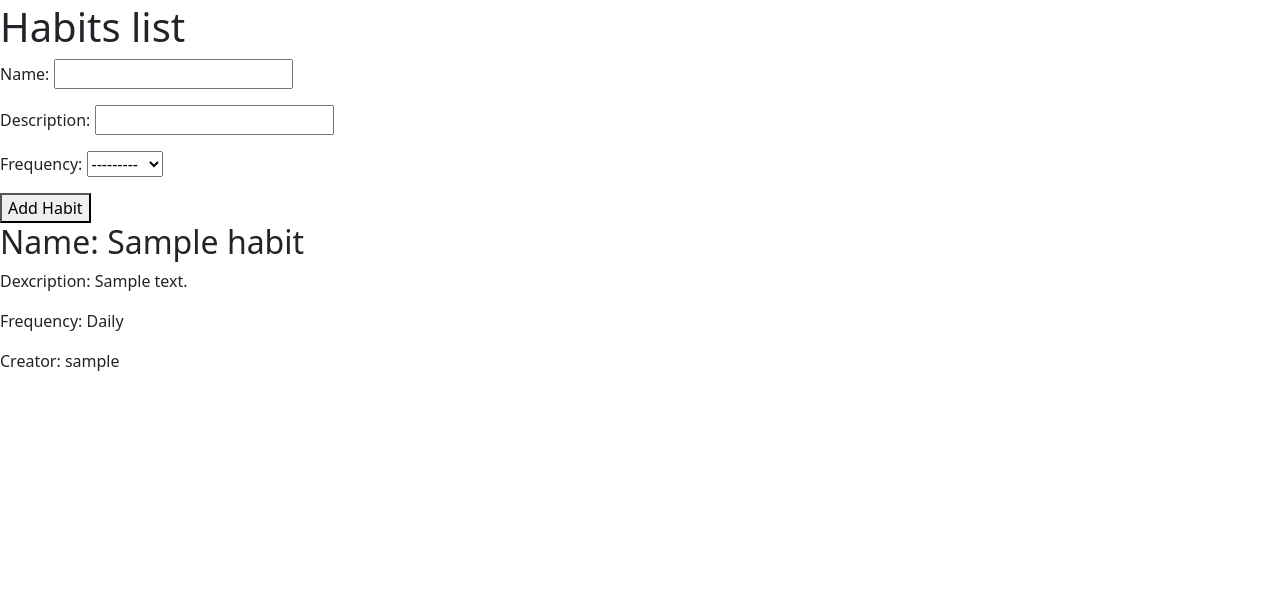
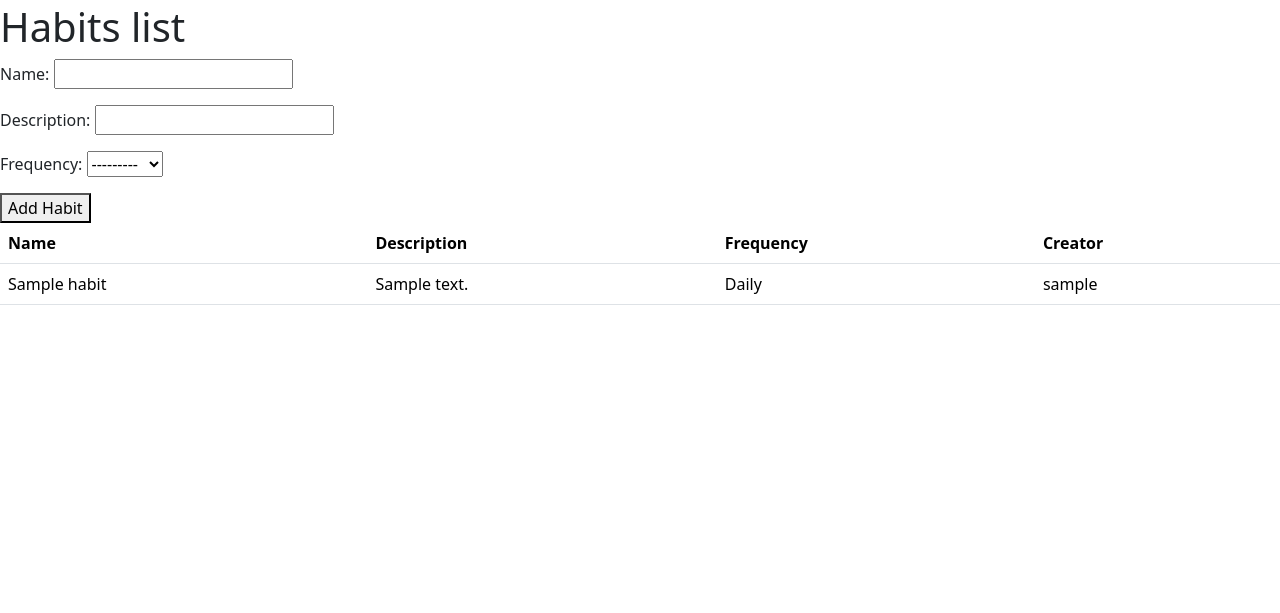
Before and after one commit to PeaJaySee/habit_forma_work, a Django app: page / in a window 1280 px wide. Shown: the part 53-666 px from the top of the page. Run offline with Django 5.2, Linux system fonts and the light colour scheme; a user stored in the database is signed in; tables that the repository leaves empty hold one stand-in row (values such as "Sample post"); some libraries are stand-ins or nearby versions.

Commit message:
habits list now in table format

```diff
--- a/templates/base.html
+++ b/templates/base.html
@@ -9,7 +9,7 @@
 <head>
     <title>{% block title %}Habit Forma{% endblock %}</title>
     <meta name="viewport" content="width=device-width, initial-scale=1" />
-
+    <link rel="icon" type="image/jpg" href = "/static/tracker/images/hficon.jpg">
     <!-- Google Fonts CSS -->
     <link rel="preconnect" href="https://fonts.googleapis.com">
     <link rel="preconnect" href="https://fonts.gstatic.com" crossorigin>
--- a/tracker/templates/tracker/habit_list.html
+++ b/tracker/templates/tracker/habit_list.html
@@ -21,12 +21,27 @@
         <button type="submit">Add Habit</button>
     </form>
 
-    {% for habit in habit_list %}
-    <h2>Name: {{habit.name}}</h2>
-    <p>Dexcription: {{habit.description}}</p>
-    <p>Frequency: {{habit.frequency}}</p>
-    <p>Creator: {{habit.user}}</p>
-    {% endfor %}
+    <table class="table">
+        <thead>
+            <tr>
+                <th>Name</th>
+                <th>Description</th>
+                <th>Frequency</th>
+                <th>Creator</th>
+            </tr>
+        </thead>
+        <tbody>
+            {% for habit in habit_list %}
+            <tr>
+                <td>{{ habit.name }}</td>
+                <td>{{ habit.description }}</td>
+                <td>{{ habit.frequency }}</td>
+                <td>{{ habit.user }}</td>
+            </tr>
+            {% endfor %}
+        </tbody>
+    </table>
+
 </body>
 
 </html>
```
Also changed, not shown: tracker/static/tracker/images/hficon.jpg (added).
